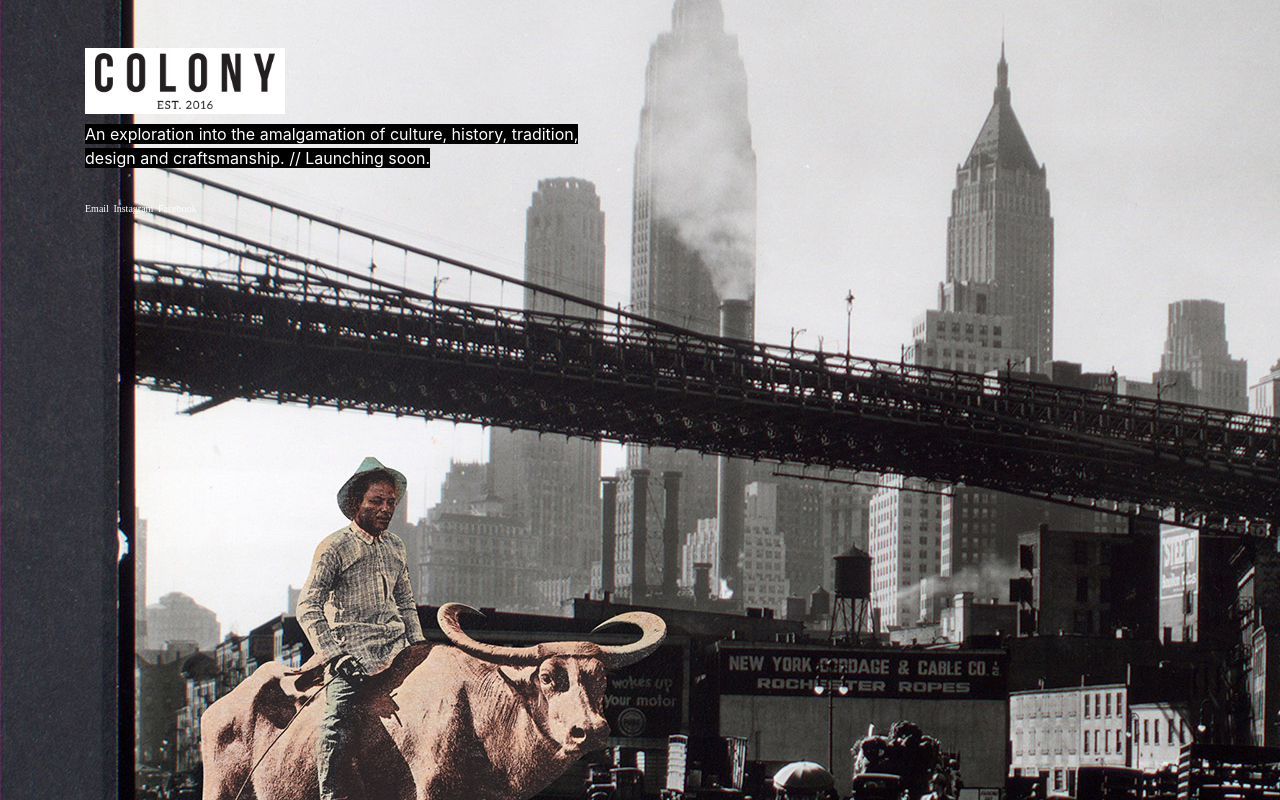
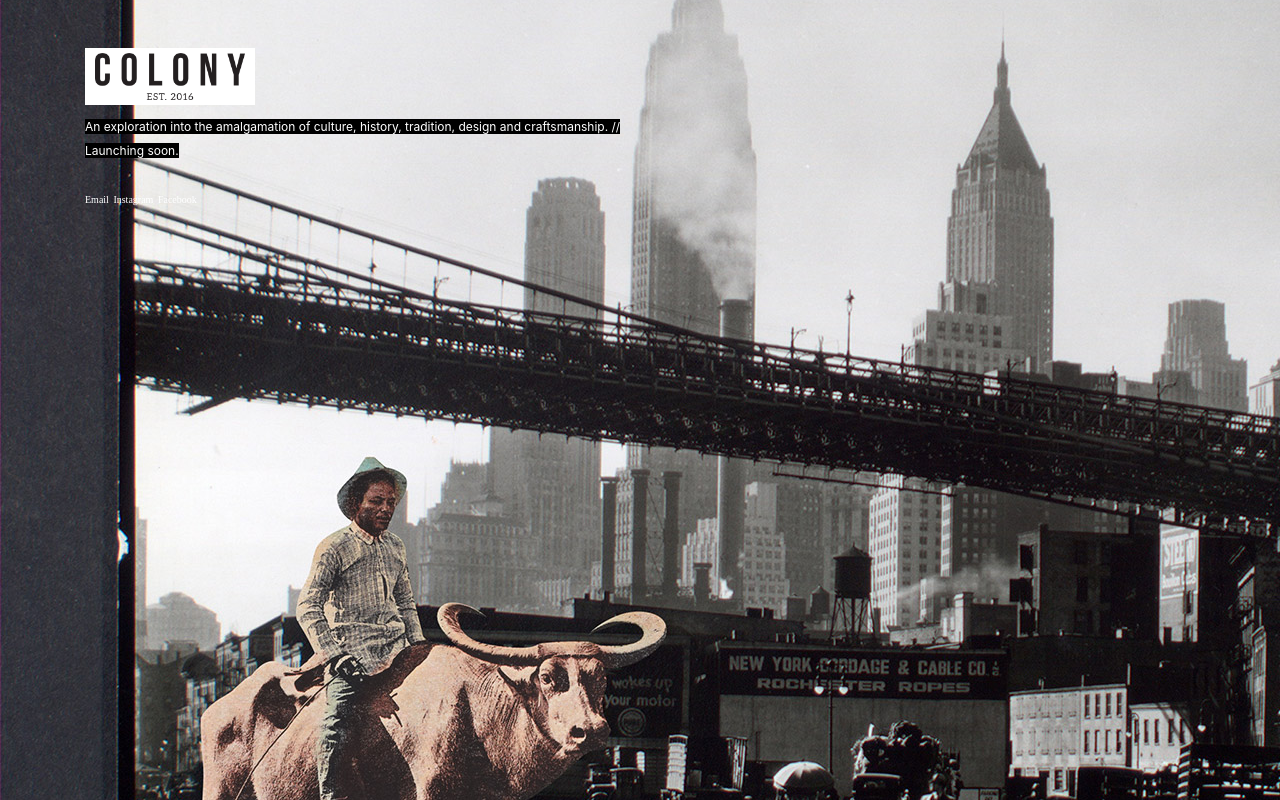
Before and after one commit to wordbjt/colony, a plain HTML site: page index.html in a window 1280 px wide. Drawn offline with Linux system fonts and the light colour scheme.

Commit message:
Update the-big-picture.css

```diff
--- a/css/the-big-picture.css
+++ b/css/the-big-picture.css
@@ -12,9 +12,13 @@ body {
 }
 
 .logo {
- max-width: 200px;
+ max-width: 170px;
  background-color: #FFF;
  padding: 5px 10px;
+}
+
+p {
+ font-size: 12px;
 }
 
 p.description {
@@ -23,7 +27,7 @@ p.description {
     display: inline;
 }
 
-.social-link {
+a.social-link {
   font-family: "Times New Roman";
   font-size: 10px;
   color: #FFF;
```
